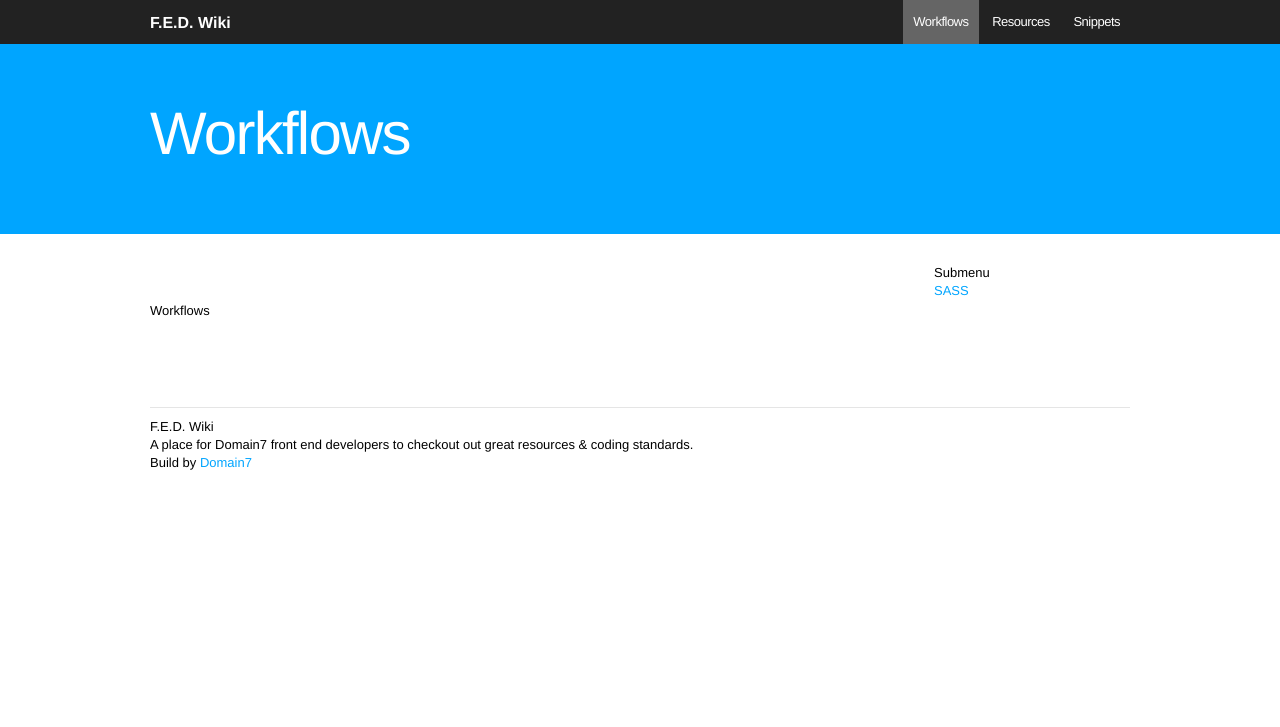
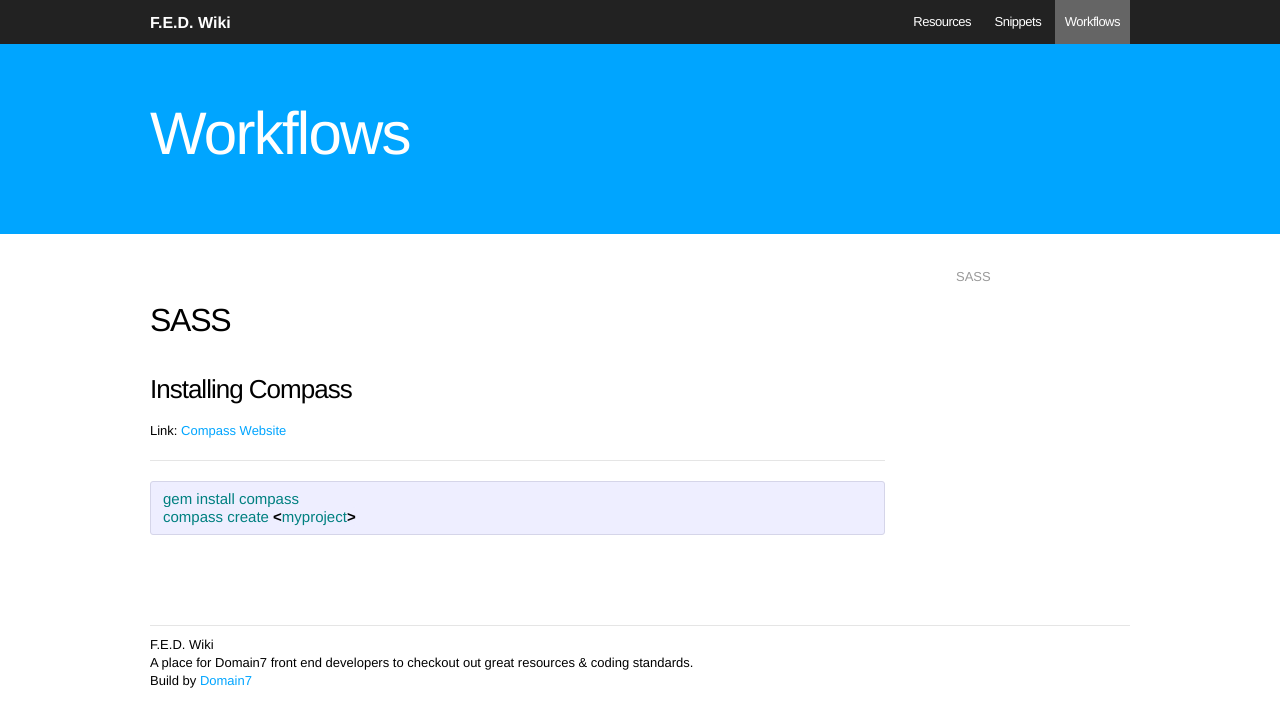
Before and after one commit to domain7/dev-wiki, a Jekyll site: the page built from workflows.md, in a window 1280 px wide. Shown: the top 727 px of the page. Built offline with Jekyll 4.4.1, drawn with Linux system fonts in a browser that asks for light colours; Markdown is read by kramdown in place of the engine named in the settings.

Commit message:
More theming & stlying

````diff
--- a/_includes/subnav.html
+++ b/_includes/subnav.html
@@ -1,6 +1,5 @@
 {% if page.submenu %}
-  <h3>Submenu</h3>
-  <ul>
+  <ul class="submenu">
     {% for item in page.submenu %}
       <li><a href="{{ item.link | prepend: site.baseurl }}">{{ item.title }}</a></li>
     {% endfor %}
@@ -8,8 +7,7 @@
 {% endif %}
 
 {% if page.anchors %}
-  <h3>In Page Navigation</h3>
-  <ul>
+  <ul class="submenu anchor-nav">
     {% for item in page.anchors %}
       <li><a href="#{{ item.anchor | prepend: site.baseurl }}">{{ item.title }}</a></li>
     {% endfor %}
--- a/_sass/_styles.scss
+++ b/_sass/_styles.scss
@@ -38,12 +38,12 @@ h1, h2, h3, h4, h5, h6 {
 
 
 a {
-  color: $color_primary;
+  color: $color_brand;
   text-decoration: none;
 
   &:hover,
   &:active {
-    color: darken($color_primary, 10%);
+    color: darken($color_brand, 10%);
     text-decoration: underline;
   }
 }
--- a/_sass/_variables.scss
+++ b/_sass/_variables.scss
@@ -1,7 +1,9 @@
 /*------------------------------------*\
    SITE COLOURS
 \*------------------------------------*/
-$color_primary: #00a5ff;
+$color_base: #333;
+$color_base-light: #999;
+$color_brand: #00a5ff;
 $color_background-alt: #222;
 
 
--- /dev/null
+++ b/_sass/modules/_side-nav.scss
@@ -0,0 +1,20 @@
+.submenu {
+
+  li {
+
+    a {
+      @include transition(color 0.2s, border-color 0.2s);
+      border-left: 2px solid transparent;
+      color: $color_base-light;
+      display: block;
+      padding: 4px 20px;
+
+      &:hover,
+      &:active {
+        border-left-color: $color_brand;
+        color: $color_brand;
+        text-decoration: none;
+      }
+    }
+  }
+}
--- a/_sass/partials/_header.scss
+++ b/_sass/partials/_header.scss
@@ -52,7 +52,7 @@
 
 
 .page-heading {
-  background: $color_primary;
+  background: $color_brand;
   color: #fff;
   padding-top: 60px;
   padding-bottom: 60px;
--- a/css/screen.scss
+++ b/css/screen.scss
@@ -12,6 +12,7 @@
 @import 'mixins';
 
 @import 'modules/typography';
+@import 'modules/side-nav';
 
 @import 'partials/header';
 @import 'partials/footer';
--- /dev/null
+++ b/workflows.md
@@ -0,0 +1,21 @@
+---
+layout: page
+title: Workflows
+permalink: /workflows/
+mainmenu: true
+anchors:
+  - { anchor: "sass", title: "SASS" }
+---
+
+## SASS
+
+### Installing Compass<a name="install-compass">&nbsp;</a>
+
+Link: [Compass Website](http://compass-style.org/)
+
+---
+
+```perl
+gem install compass
+compass create <myproject>
+```
--- a/workflows/index.md
+++ /dev/null
@@ -1,10 +0,0 @@
----
-layout: page
-title: Workflows
-permalink: /workflows/
-mainmenu: true
-submenu:
-  - { link: "/workflows/sass/", title: "SASS"}
----
-
-# Workflows
````
Also changed, not shown: workflows/sass.md (deleted, +0 -20 lines), resources.md (renamed from resources/index.md), snippets.md (renamed from snippets/index.md).
